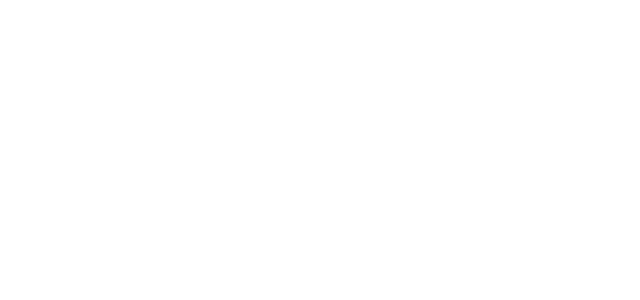
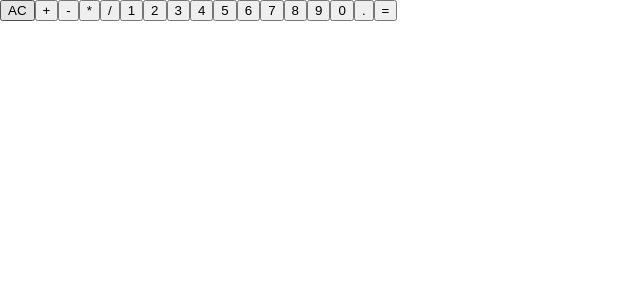
Before and after one commit to sahilmob/free-code-camp-frontend-libraries-calculator, a React (Create React App) app: page / in a window 1280 px wide. Shown: the top 300 px of the page, without its empty margins (0-640 px from the left). Built offline with nearby package versions, Linux system fonts and the light colour scheme; the HTML template or start-up script is replaced by a standard one.

Commit message:
Add all buttons to the UI

```diff
--- a/src/App.js
+++ b/src/App.js
@@ -1,5 +1,7 @@
 import React, { Component } from 'react';
-
+import ButtonNormal from './components/ButtonNormal'
+import ButtonWide from './components/ButtonWide'
+import ButtonTall from './components/ButtonTall'
 
 class App extends Component {
   state = {
@@ -10,6 +12,23 @@ class App extends Component {
   render() {
     return (
       <div className="App">
+        <ButtonWide numString="clear" number="AC" />
+        <ButtonNormal numString="add" number="+" />
+        <ButtonNormal numString="subtract" number="-" />
+        <ButtonNormal numString="multiply" number="*" />
+        <ButtonNormal numString="divide" number="/" />
+        <ButtonNormal numString="one" number="1" />
+        <ButtonNormal numString="two" number="2" />
+        <ButtonNormal numString="three" number="3" />
+        <ButtonNormal numString="four" number="4" />
+        <ButtonNormal numString="five" number="5" />
+        <ButtonNormal numString="six" number="6" />
+        <ButtonNormal numString="seven" number="7" />
+        <ButtonNormal numString="eight" number="8" />
+        <ButtonNormal numString="nine" number="9" />
+        <ButtonWide numString="zero" number="0" />
+        <ButtonNormal numString="decimal" number="." />
+        <ButtonTall numString="equals" number="=" />
       </div>
     );
   }
--- a/src/components/ButtonNormal.jsx
+++ b/src/components/ButtonNormal.jsx
@@ -2,6 +2,6 @@ import React from 'react'
 
 export default (props) => {
     return (
-        <button id={this.props.numString}>{this.props.number}</button>
+        <button id={props.numString}>{props.number}</button>
     )
 }
--- a/src/components/ButtonTall.jsx
+++ b/src/components/ButtonTall.jsx
@@ -2,6 +2,6 @@ import React from 'react'
 
 export default (props) => {
     return (
-        <button id={this.props.numString}>{this.props.number}</button>
+        <button id={props.numString}>{props.number}</button>
     )
 }
--- a/src/components/ButtonWide.jsx
+++ b/src/components/ButtonWide.jsx
@@ -2,6 +2,6 @@ import React from 'react'
 
 export default (props) => {
     return (
-        <button id={this.props.numString}>{this.props.number}</button>
+        <button id={props.numString}>{props.number}</button>
     )
 }
```
